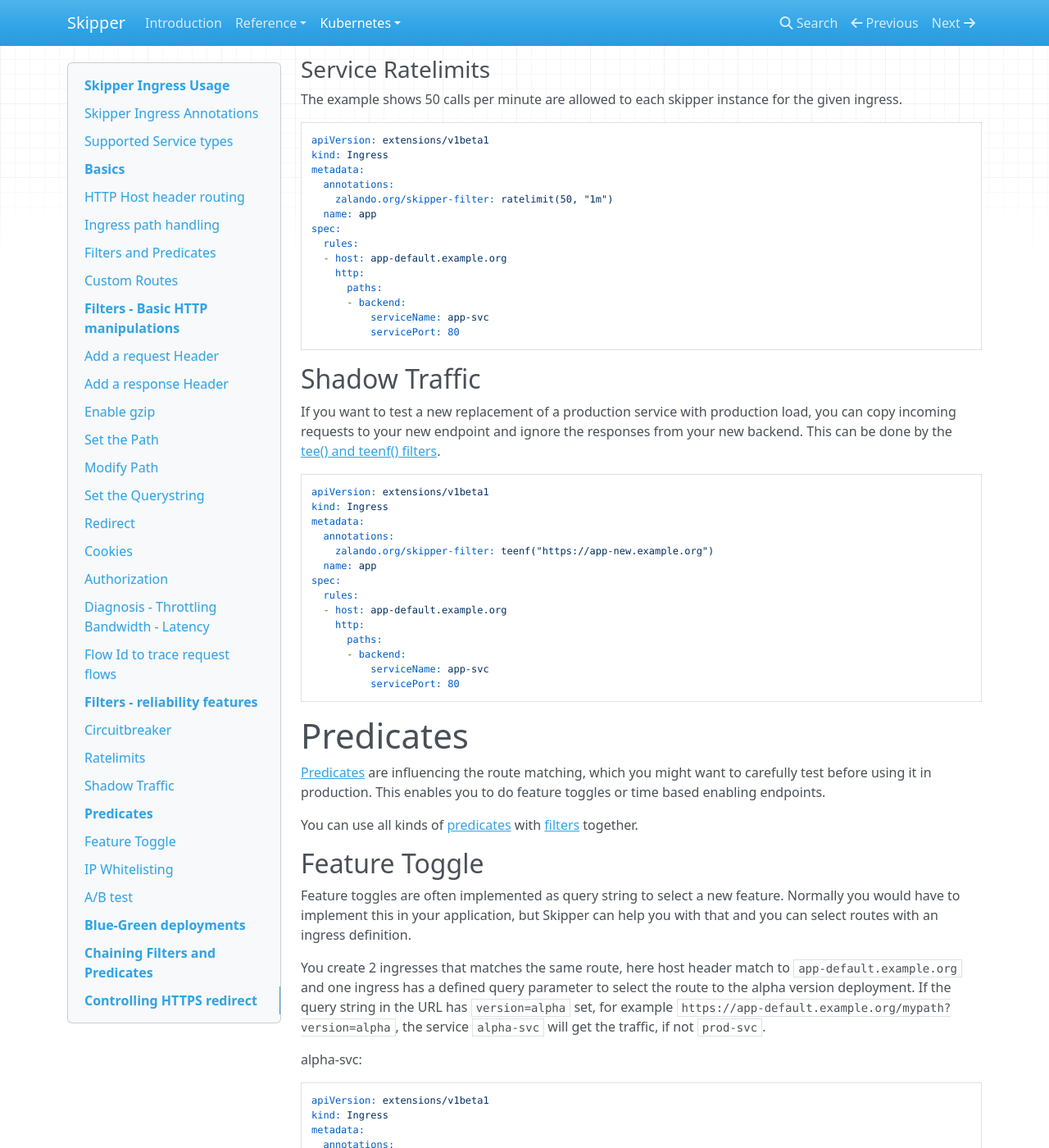
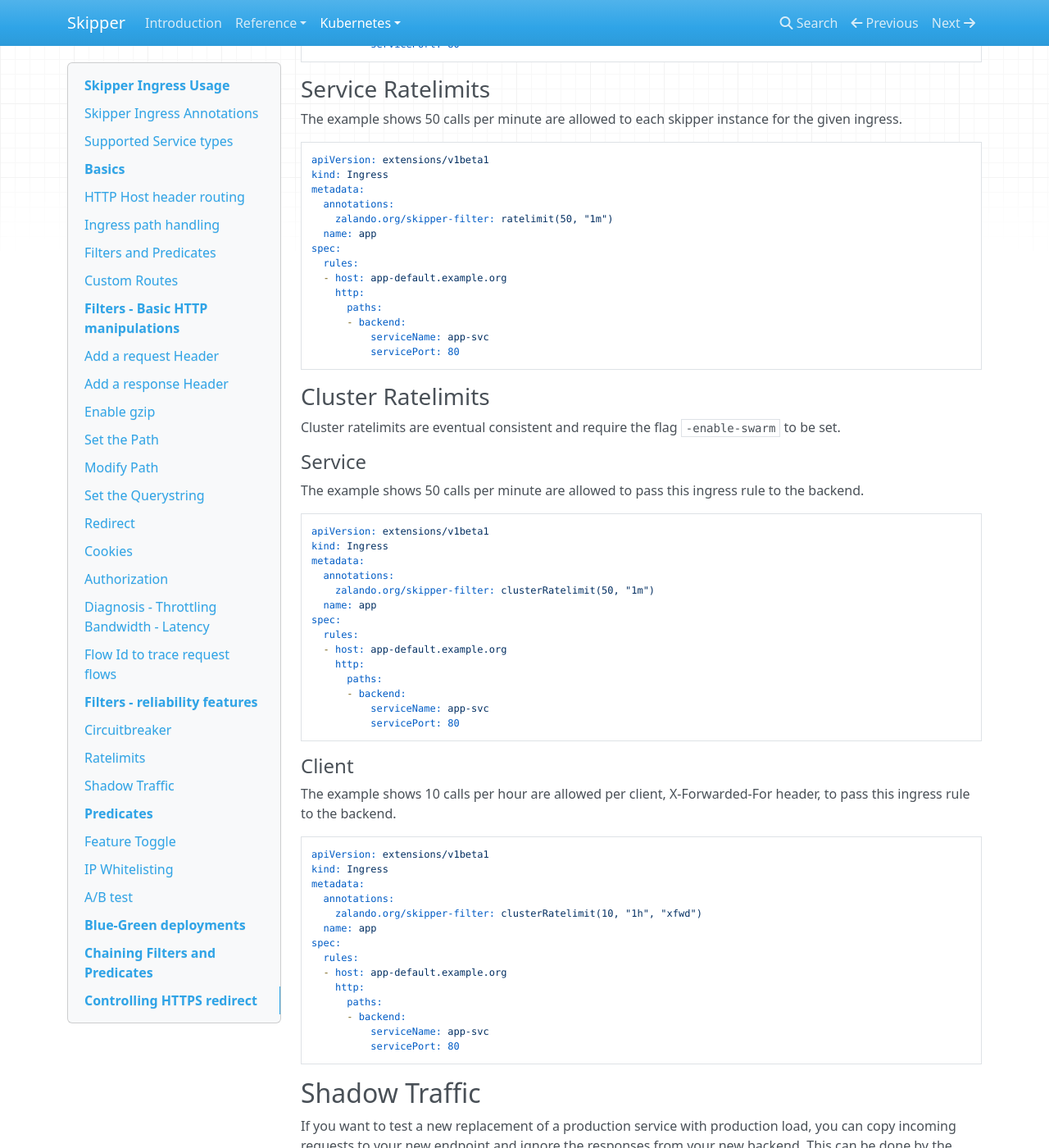
Before and after one commit to zalando/skipper, an MkDocs documentation site: the page built from docs/kubernetes/ingress-usage.md, in a window 1280 px wide and 1400 px high, scrolled down 9566 px. Shown: the whole window at 82% size. Built offline with MkDocs 1.6.1, drawn with Linux system fonts in a browser that asks for light colours; nearby versions of some CDN libraries; some of the changed text lies outside the part shown.

Commit message:
add clusterRatelimit in the ingress-usage docs

```diff
--- a/docs/kubernetes/ingress-usage.md
+++ b/docs/kubernetes/ingress-usage.md
@@ -419,6 +419,8 @@
 services due too much traffic. This can be used in an emergency
 situation to make sure you calm down ingress traffic or in general if
 you know how much calls per duration your backend is able to handle.
+3. Cluster ratelimits can be enforced either on client or on service
+side as described above.
 
 Ratelimits are enforced per route.
 
@@ -477,6 +479,51 @@
     metadata:
       annotations:
         zalando.org/skipper-filter: ratelimit(50, "1m")
+      name: app
+    spec:
+      rules:
+      - host: app-default.example.org
+        http:
+          paths:
+          - backend:
+              serviceName: app-svc
+              servicePort: 80
+
+### Cluster Ratelimits
+
+Cluster ratelimits are eventual consistent and require the flag
+`-enable-swarm` to be set.
+
+#### Service
+
+The example shows 50 calls per minute are allowed to pass this ingress
+rule to the backend.
+
+    apiVersion: extensions/v1beta1
+    kind: Ingress
+    metadata:
+      annotations:
+        zalando.org/skipper-filter: clusterRatelimit(50, "1m")
+      name: app
+    spec:
+      rules:
+      - host: app-default.example.org
+        http:
+          paths:
+          - backend:
+              serviceName: app-svc
+              servicePort: 80
+
+#### Client
+
+The example shows 10 calls per hour are allowed per client,
+X-Forwarded-For header, to pass this ingress rule to the backend.
+
+    apiVersion: extensions/v1beta1
+    kind: Ingress
+    metadata:
+      annotations:
+        zalando.org/skipper-filter: clusterRatelimit(10, "1h", "xfwd")
       name: app
     spec:
       rules:
```
